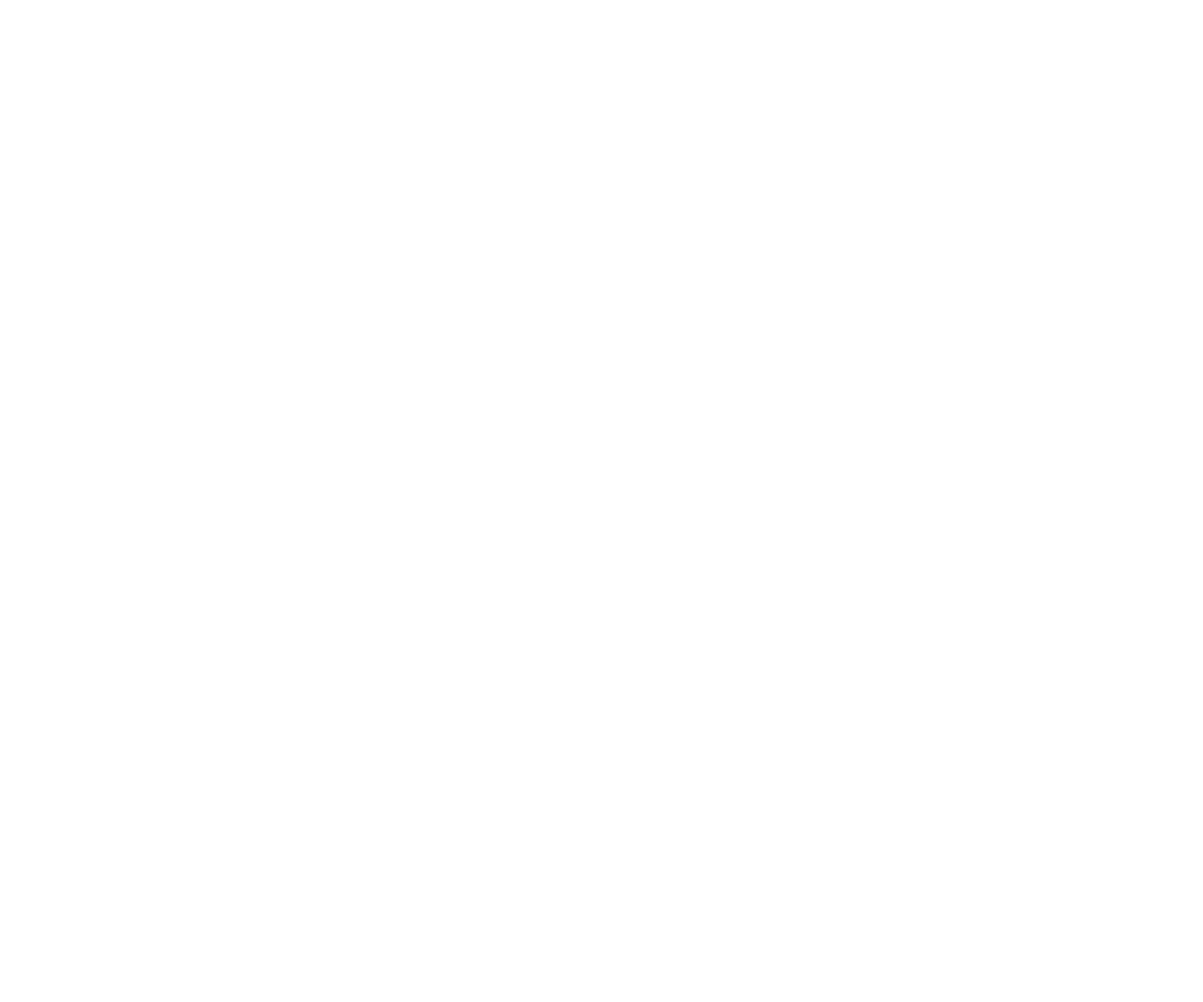
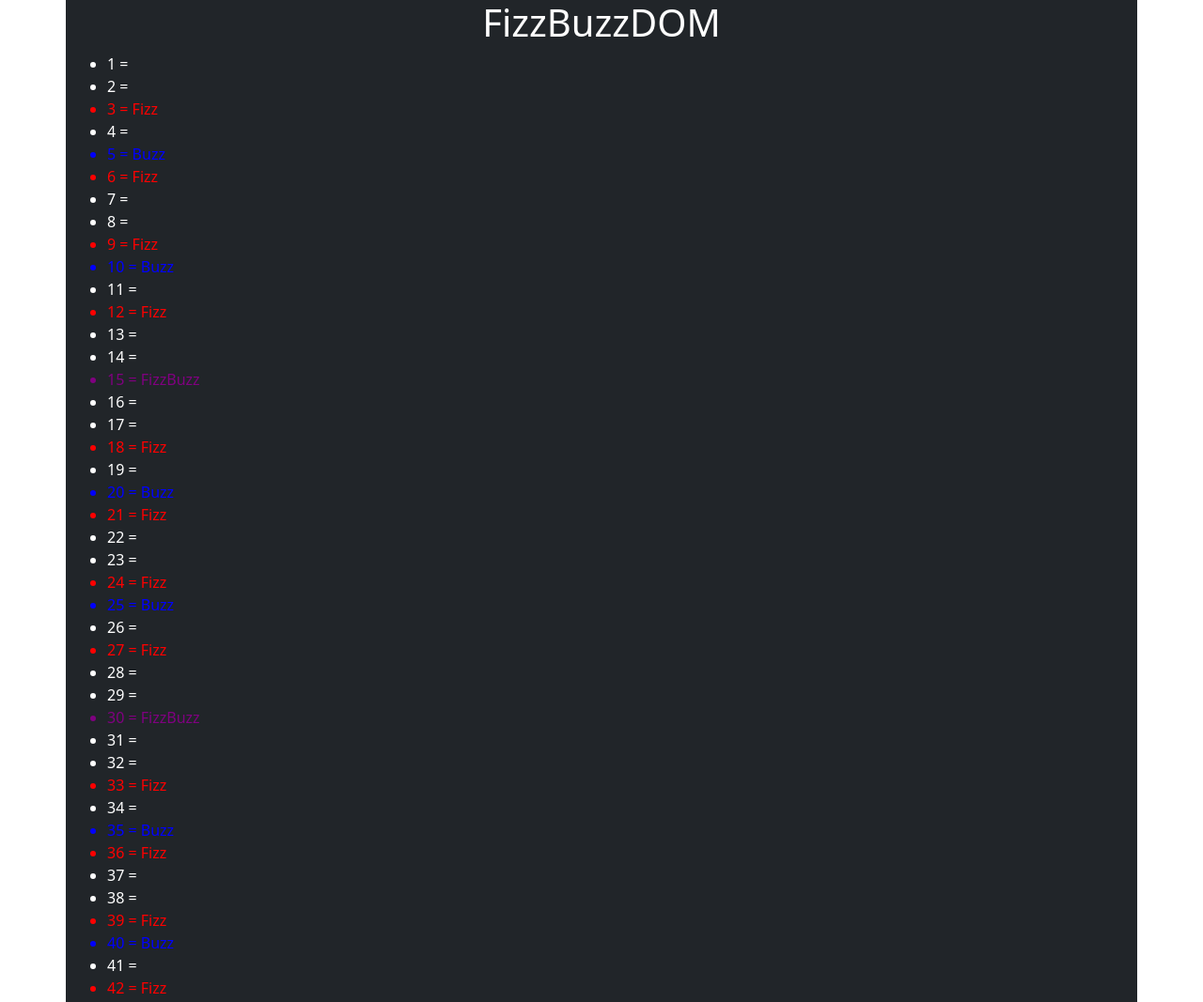
Before and after one commit to MarcoInchingoli89/js-fizzbuzz, a plain HTML site: page index.html in a window 1280 px wide. Shown: the top 1067 px of the page at 94% size. Before the commit the page ends 800 px from the top, so only its background shows below. Drawn offline with nearby package versions, Linux system fonts and the light colour scheme.

Commit message:
Final Commit + Bonus

```diff
--- a/assets/css/style.css
+++ b/assets/css/style.css
@@ -0,0 +1,11 @@
+.Fizz {
+    color: red;
+}
+
+.Buzz {
+    color: blue;
+}
+
+.FizzBuzz {
+    color: purple;
+}
--- a/assets/js/main.js
+++ b/assets/js/main.js
@@ -9,18 +9,38 @@ Per i numeri che sono sia multipli di 3 che di 5 stampi “FizzBuzz”. */
 // Ciclo for
 // Operatore modulo (%) per i multipli
 // Ciclo if per i vari casi di numeri multipli
+// getElementById
+// createElement
+// append
 
 
 /* Istruzioni */
 
 // Conto i numeri da 1 a 100 e li stampo in console
-for(let i = 1; i<101; i++) {
+for (let i = 1; i < 101; i++) {
     // Per i multipli di 3 e 5 stampo FizzBuzz
-    if ((i % 3==0) && (i % 5==0)) console.log("FizzBuzz");
+    if ((i % 3 == 0) && (i % 5 == 0)) console.log("FizzBuzz");
     // Per i multipli di 3 stampo Fizz
-    else if (i % 3==0) console.log("Fizz");
+    else if (i % 3 == 0) console.log("Fizz");
     // Per i multipli di 5 stampo Buzz
-    else if (i % 5==0) console.log("Buzz");
+    else if (i % 5 == 0) console.log("Buzz");
     // Altrimenti stampo un valore numerico
     else console.log(i);
 }
+
+/* Bonus 1-2 */
+let ul = document.getElementById("output");
+for (let i = 1; i < 101; i++, msg = "") {
+    if ((i % 3 == 0) && (i % 5 == 0))
+        msg = "FizzBuzz";
+    else if (i % 3 == 0)
+        msg = "Fizz";
+    else if (i % 5 == 0)
+        msg = "Buzz";
+    else
+        msg = "";
+    let li = document.createElement("li");
+    li.appendChild(document.createTextNode(i + " = " + msg));
+    li.setAttribute("class", msg);
+    ul.appendChild(li);
+}
--- a/index.html
+++ b/index.html
@@ -12,13 +12,17 @@
 
 <body>
 
+    <div class="container bg-dark">
+        <h1 class="text-white text-center fw-2">FizzBuzzDOM</h1>
+        <ul class="text-white" id="output"></ul>
+    </div>
 
 
 
-        <script src="./assets/js/main.js"></script>
-        <script src="https://cdn.jsdelivr.net/npm/bootstrap@5.2.2/dist/js/bootstrap.bundle.min.js"
-            integrity="sha384-OERcA2EqjJCMA+/3y+gxIOqMEjwtxJY7qPCqsdltbNJuaOe923+mo//f6V8Qbsw3"
-            crossorigin="anonymous"></script>
+    <script src="./assets/js/main.js"></script>
+    <script src="https://cdn.jsdelivr.net/npm/bootstrap@5.2.2/dist/js/bootstrap.bundle.min.js"
+        integrity="sha384-OERcA2EqjJCMA+/3y+gxIOqMEjwtxJY7qPCqsdltbNJuaOe923+mo//f6V8Qbsw3"
+        crossorigin="anonymous"></script>
 </body>
 
 </html>
```
